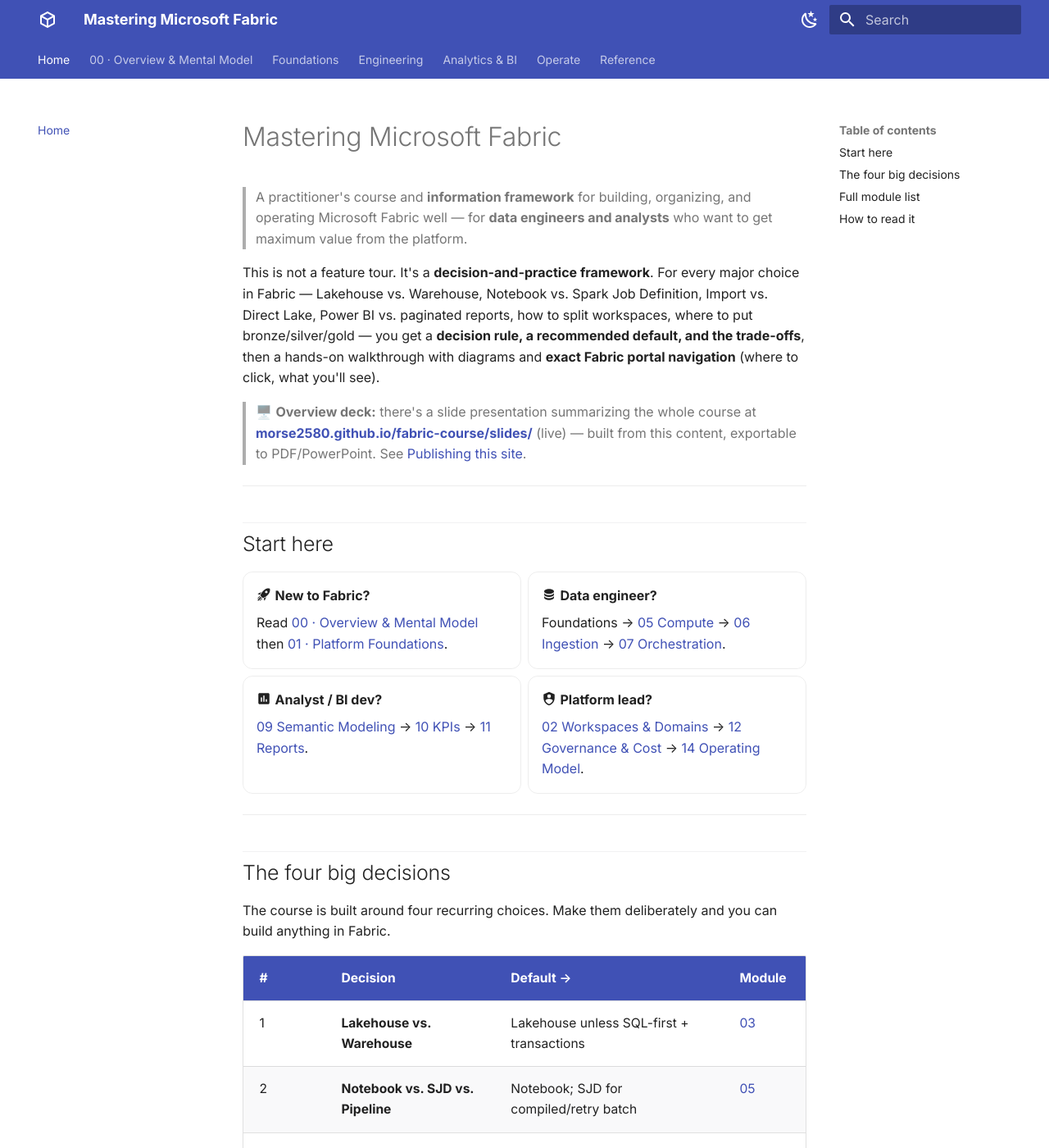
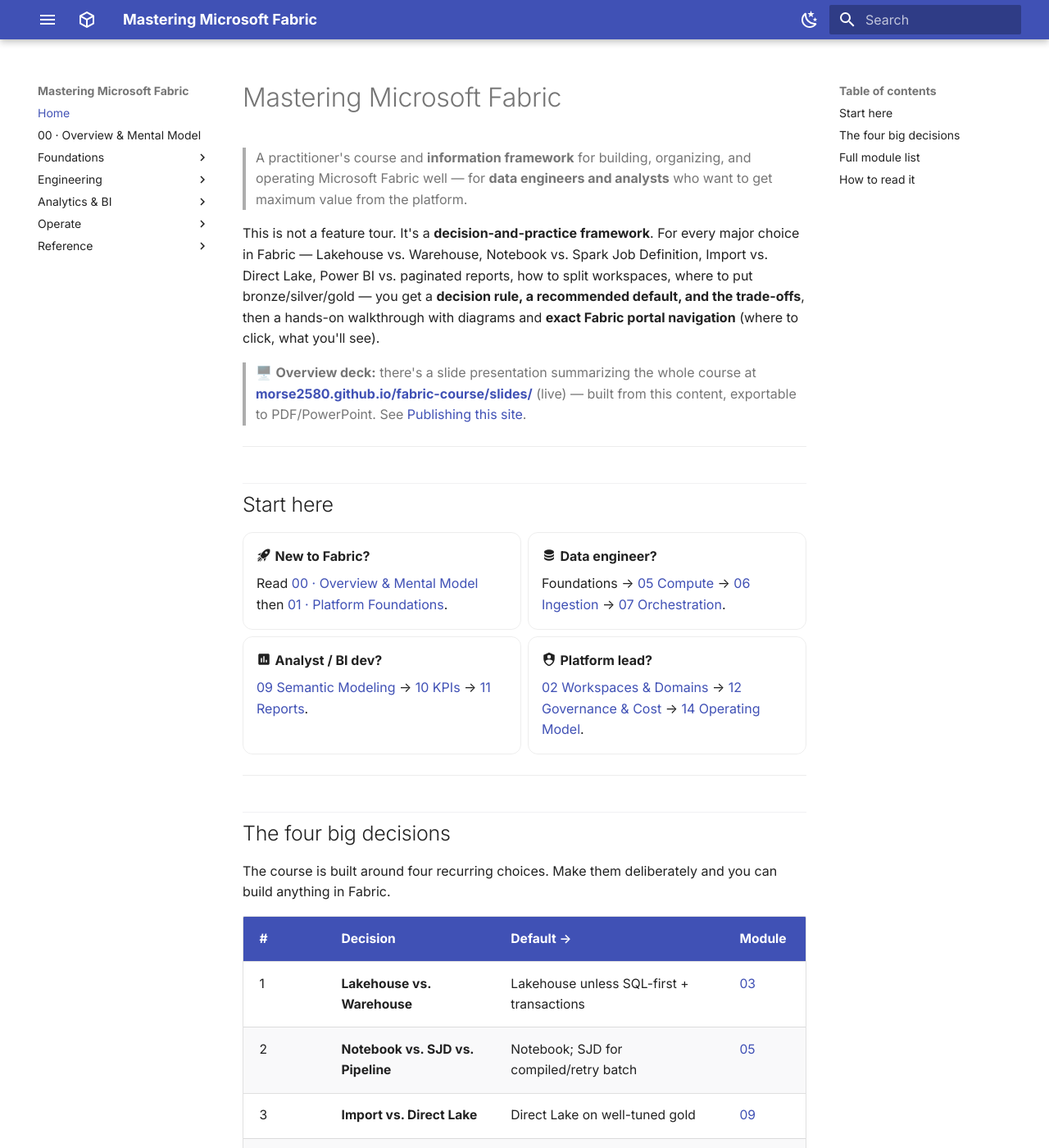
Before and after one commit to Morse2580/fabric-course, an MkDocs documentation site: the page built from docs/index.md, in a window 1280 px wide and 1400 px high. Shown: the whole window at 82% size. Built offline with MkDocs 1.6.1 and Material for MkDocs 9.7.7, drawn with Linux system fonts in a browser that asks for light colours; part of the change alters nothing that is shown.

Commit message:
Docs: retractable left navigation sidebar
- Move nav from top tabs into a collapsible left sidebar tree
- Add a header button that retracts/expands the sidebar (desktop),
  with state remembered across pages via localStorage

Co-Authored-By: Claude Opus 4.8 (1M context) <noreply@anthropic.com>

```diff
--- a/docs/assets/extra.css
+++ b/docs/assets/extra.css
@@ -45,6 +45,21 @@
   border-radius: 12px;
 }
 
+/* ── Retractable left navigation ── */
+.nav-retract-btn { display: none; }
+
+@media screen and (min-width: 76.25em) {
+  /* show the toggle only on desktop (mobile already has the drawer hamburger) */
+  .nav-retract-btn { display: inline-flex; }
+
+  /* retract: hide the primary sidebar; content reflows to fill the row */
+  body.nav-retracted .md-sidebar--primary { display: none; }
+  body.nav-retracted .md-content { margin-left: 0; }
+
+  /* smooth content reflow */
+  .md-content { transition: max-width 0.2s ease; }
+}
+
 /* Slightly tighter, calmer headings */
 .md-typeset h2 {
   margin-top: 2.2rem;
--- /dev/null
+++ b/docs/assets/nav-toggle.js
@@ -0,0 +1,46 @@
+// Adds a button to the header that retracts/expands the left navigation sidebar.
+// State is remembered across pages (and survives Material's instant navigation).
+(function () {
+  function apply() {
+    if (localStorage.getItem("navRetracted") === "1") {
+      document.body.classList.add("nav-retracted");
+    } else {
+      document.body.classList.remove("nav-retracted");
+    }
+  }
+
+  function inject() {
+    apply();
+    var header = document.querySelector(".md-header__inner");
+    if (!header || header.querySelector(".nav-retract-btn")) return;
+
+    var btn = document.createElement("button");
+    btn.className = "md-header__button md-icon nav-retract-btn";
+    btn.type = "button";
+    btn.title = "Toggle navigation (left sidebar)";
+    btn.setAttribute("aria-label", "Toggle navigation");
+    // hamburger icon
+    btn.innerHTML =
+      '<svg xmlns="http://www.w3.org/2000/svg" viewBox="0 0 24 24" width="24" height="24">' +
+      '<path fill="currentColor" d="M3 6h18v2H3zm0 5h18v2H3zm0 5h18v2H3z"/></svg>';
+
+    btn.addEventListener("click", function () {
+      document.body.classList.toggle("nav-retracted");
+      localStorage.setItem(
+        "navRetracted",
+        document.body.classList.contains("nav-retracted") ? "1" : "0"
+      );
+    });
+
+    // place it first, before the logo, so it reads as the nav control
+    header.insertBefore(btn, header.firstChild);
+  }
+
+  // Material exposes `document$` (RxJS) that fires on every page load,
+  // including instant navigation. Fall back to DOMContentLoaded otherwise.
+  if (typeof document$ !== "undefined" && document$.subscribe) {
+    document$.subscribe(inject);
+  } else {
+    document.addEventListener("DOMContentLoaded", inject);
+  }
+})();
--- a/mkdocs.yml
+++ b/mkdocs.yml
@@ -36,15 +36,15 @@ theme:
   features:
     - navigation.instant      # SPA-like instant loading
     - navigation.tracking     # update URL with active anchor
-    - navigation.tabs         # top-level tabs
-    - navigation.sections     # group sections in sidebar
+    - navigation.indexes
     - navigation.top          # back-to-top button
-    - navigation.indexes
     - toc.follow
     - search.suggest
     - search.highlight
     - content.code.copy       # copy button on code blocks
     - content.code.annotate
+    # NOTE: navigation.tabs/sections intentionally OFF so the whole tree
+    # lives in a collapsible left sidebar (retractable via the header button).
 
 markdown_extensions:
   - admonition
@@ -78,6 +78,9 @@ plugins:
 extra_css:
   - assets/extra.css
 
+extra_javascript:
+  - assets/nav-toggle.js
+
 nav:
   - Home: index.md
   - "00 · Overview & Mental Model": 00-overview.md
```
